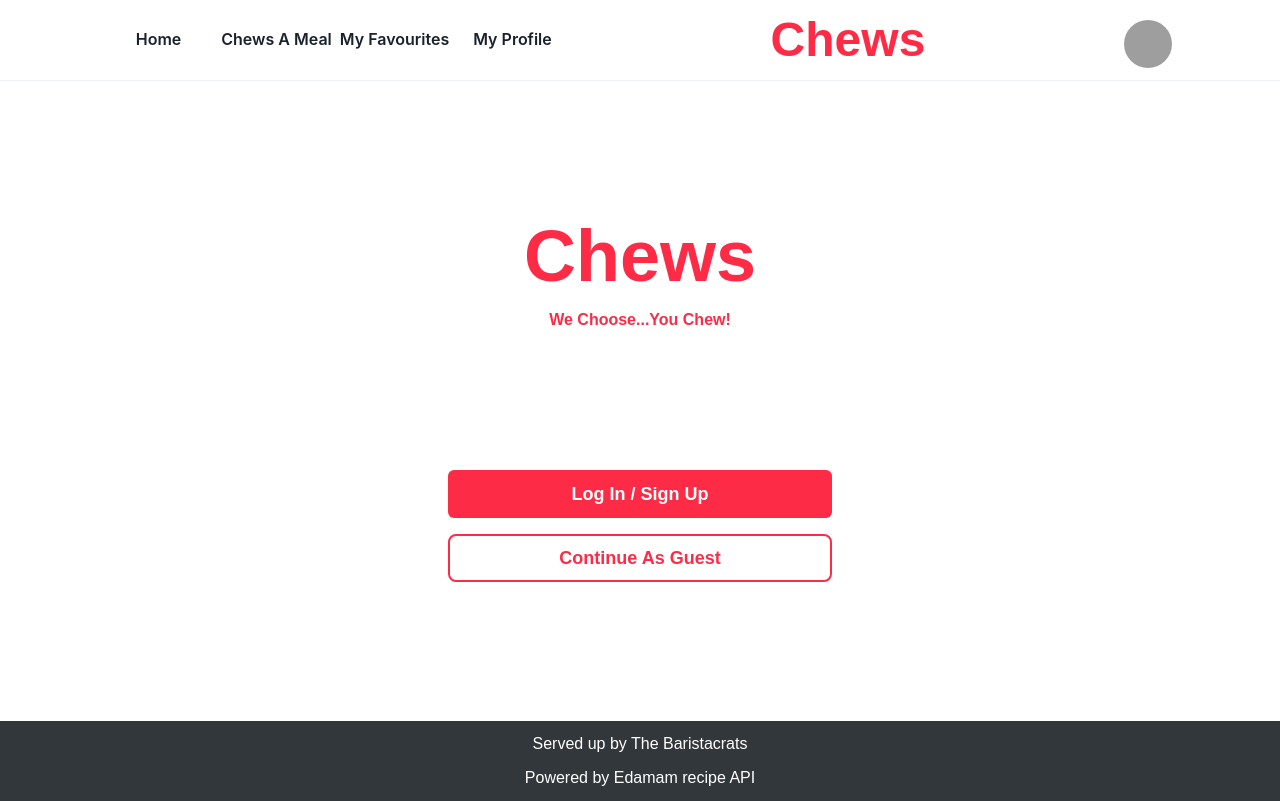
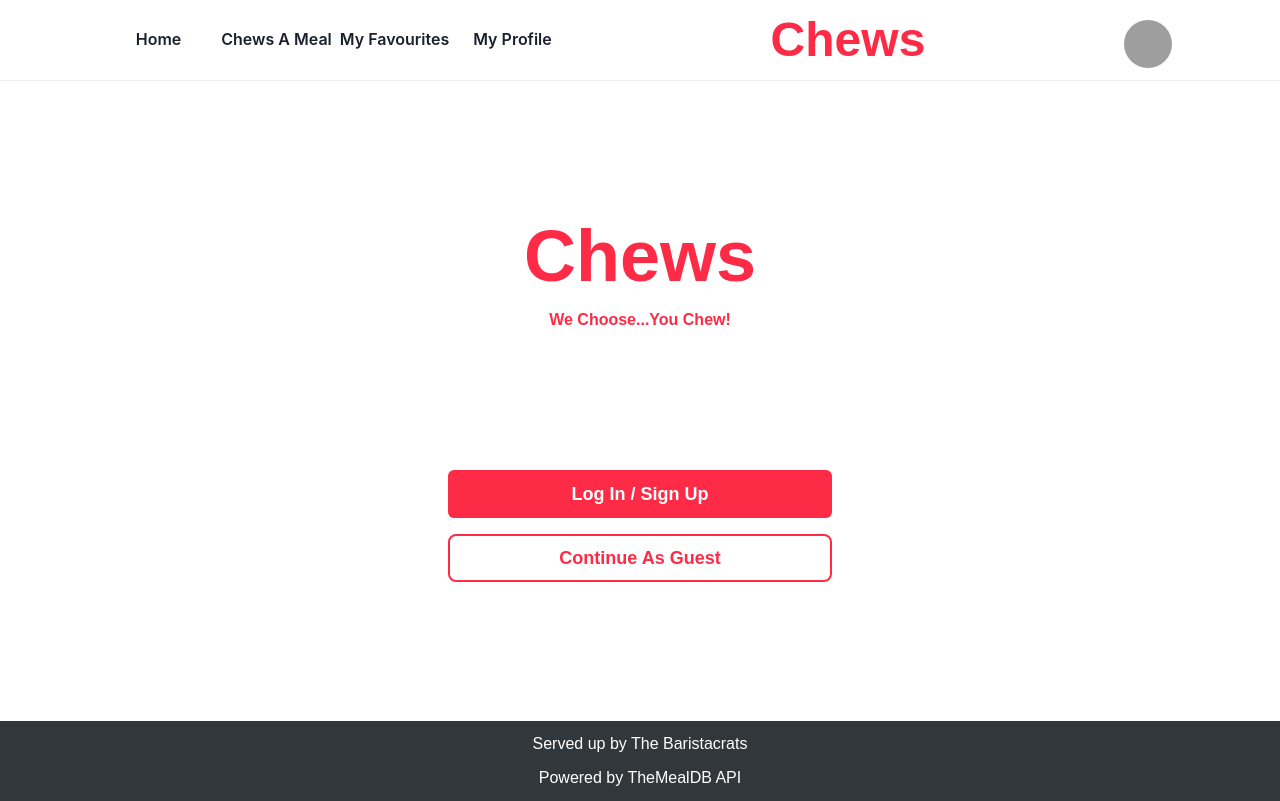
Before and after one commit to simonpartridge86/Chews-App-Frontend, a Next.js app: page / in a window 1280 px wide. Built offline with nearby package versions, Linux system fonts and the light colour scheme; grey boxes are pictures that could not be loaded; a web font is replaced by a local one.

Commit message:
navbar errors fixed

```diff
--- a/components/footer.js
+++ b/components/footer.js
@@ -2,7 +2,7 @@ export default function Footer() {
   return (
     <div className="flex flex-col justify-evenly items-center bg-dark-color text-light-color h-20 max-h-[10vh] font-nunito">
       <p>Served up by The Baristacrats</p>
-      <p>Powered by Edamam recipe API</p>
+      <p>Powered by TheMealDB API</p>
     </div>
   );
 }
--- a/components/layout.js
+++ b/components/layout.js
@@ -1,6 +1,5 @@
 import NavBar from "./NavBar";
 import Footer from "./Footer";
-
 export default function Layout({ children }) {
   return (
     <>
--- a/components/navbar.js
+++ b/components/navbar.js
@@ -1,6 +1,6 @@
 // NAVBAR COMPONENT
 /*
-This component contains the navigation bar, with a burger menu, logo, and profile pic, as well as a horizontal line underneath
+Component contains the navigation bar, with a burger menu, logo, and profile pic, as well as a horizontal line underneath
 The height is set to 10% of the user's screen. Revise this if unsuitable design.
 
 Things to do:
```
